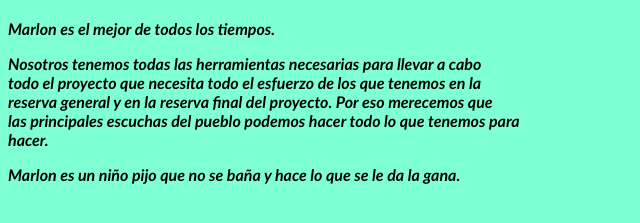
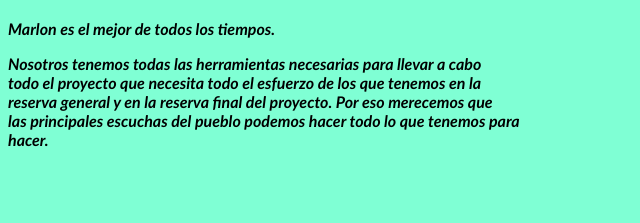
Before and after one commit to marlonroman/practica4, a plain HTML site: page index.html in a window 1280 px wide. Shown: the part 63-286 px from the top of the page, without its empty margins (0-640 px from the left). Drawn offline with Linux system fonts and the light colour scheme.

Commit message:
Revert "Marlon el niño pijo"
This reverts commit 7e1ed6bbcb9cb69ea0f8e8faf8ec568894f13bce.

```diff
--- a/index.html
+++ b/index.html
@@ -15,6 +15,5 @@
     reserva general y en la reserva final del proyecto. Por eso merecemos que <br>
     las principales escuchas del pueblo podemos hacer todo lo que tenemos para <br>
     hacer. </p>
-    <p> Marlon es un niño pijo que no se baña y hace lo que se le da la gana. </p>
 </body>
 </html>
```
